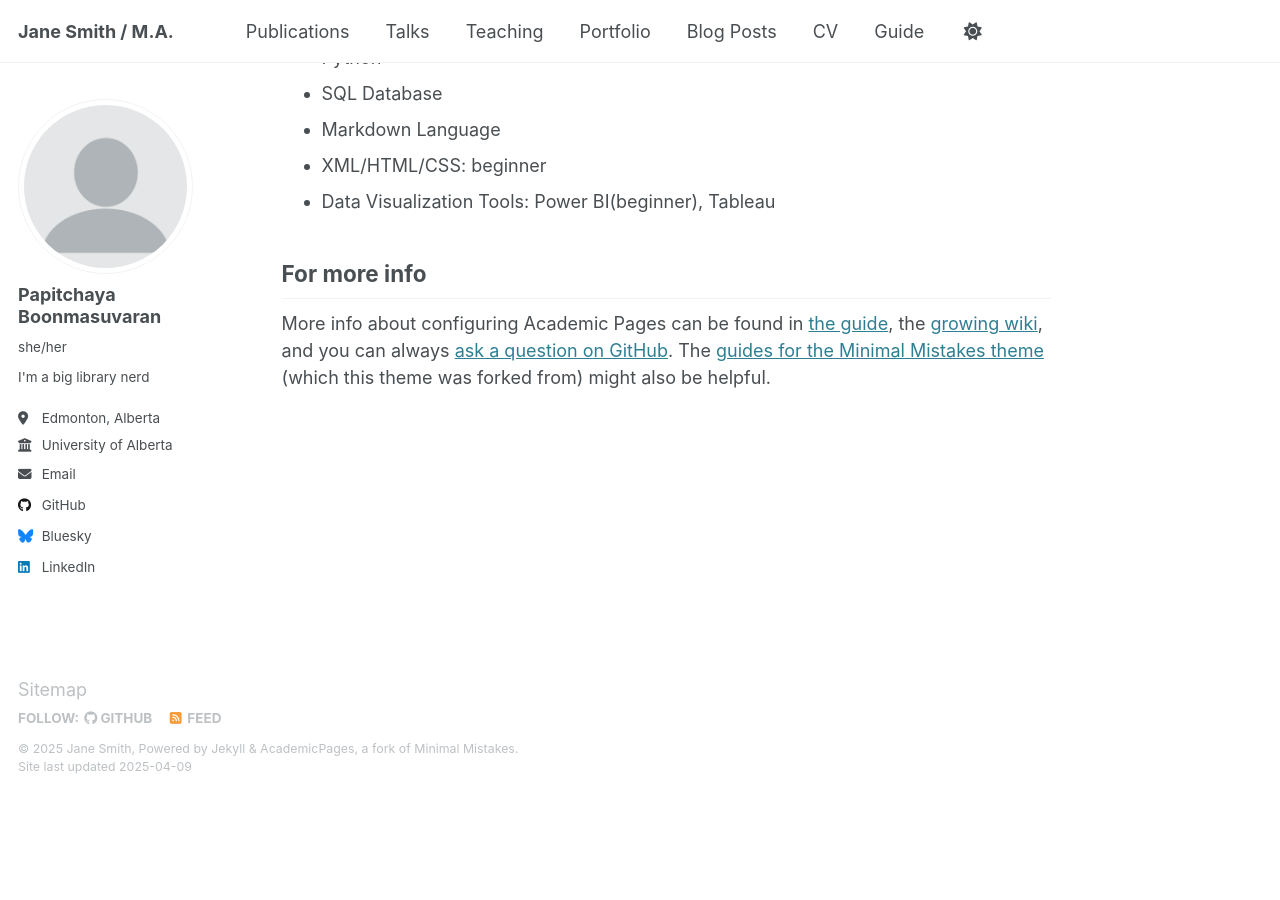
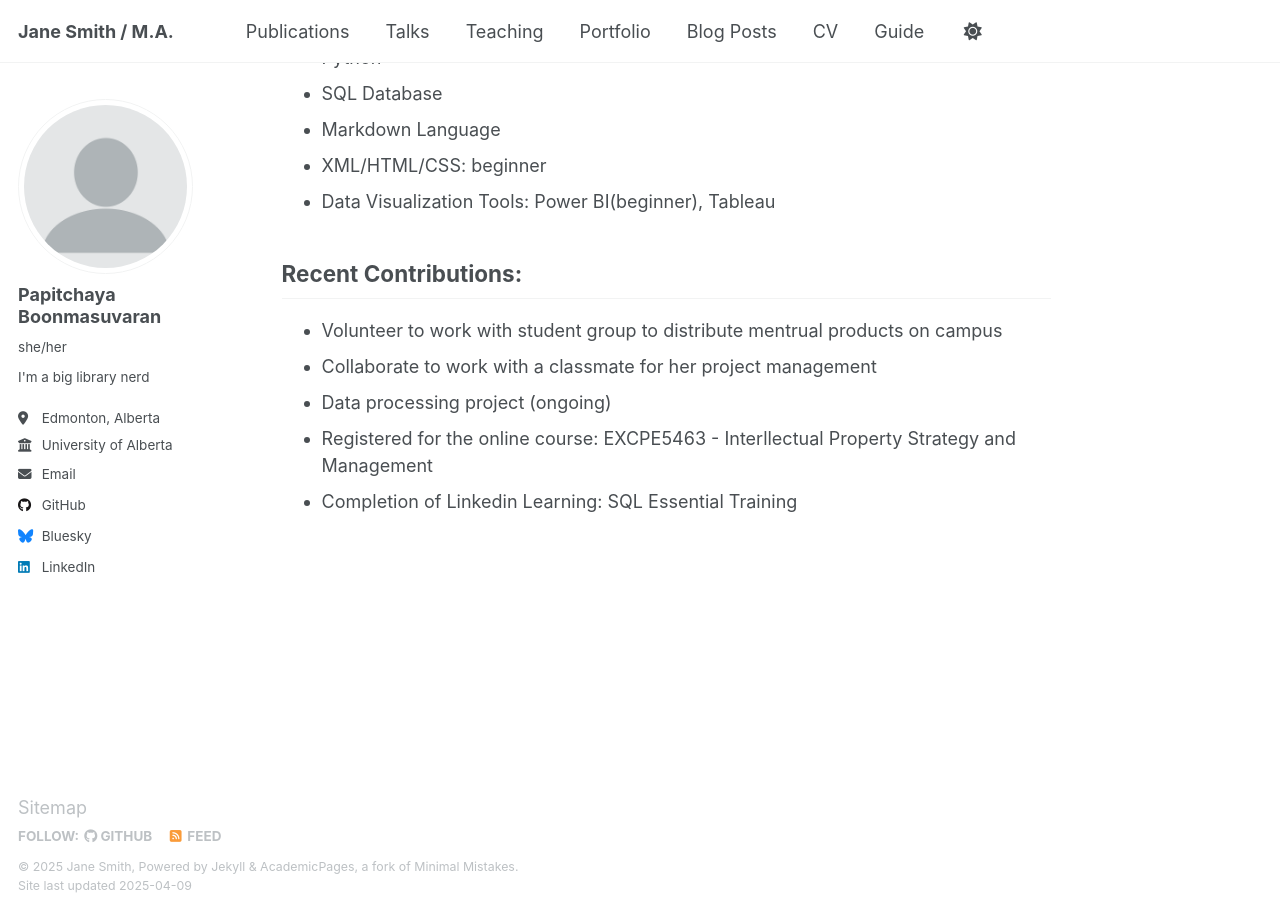
Before and after one commit to 4thpapitch/thedigitalme, a Jekyll site: the page built from _pages/about.md, in a window 1280 px wide and 900 px high, scrolled down 2284 px. Built offline with Jekyll 4.4.1, drawn with Linux system fonts in a browser that asks for light colours; before the commit the page ends 3079 px from its top, so only the background shows below that.

Commit message:
Update about.md

```diff
--- a/_pages/about.md
+++ b/_pages/about.md
@@ -55,6 +55,10 @@ Fall/Winter Terms 2025
 - XML/HTML/CSS: beginner
 - Data Visualization Tools: Power BI(beginner), Tableau
 
-For more info
+Recent Contributions:
 ------
-More info about configuring Academic Pages can be found in [the guide](https://academicpages.github.io/markdown/), the [growing wiki](https://github.com/academicpages/academicpages.github.io/wiki), and you can always [ask a question on GitHub](https://github.com/academicpages/academicpages.github.io/discussions). The [guides for the Minimal Mistakes theme](https://mmistakes.github.io/minimal-mistakes/docs/configuration/) (which this theme was forked from) might also be helpful.
+- Volunteer to work with student group to distribute mentrual products on campus
+- Collaborate to work with a classmate for her project management
+- Data processing project (ongoing)
+- Registered for the online course: EXCPE5463 - Interllectual Property Strategy and Management
+- Completion of Linkedin Learning: SQL Essential Training
```
